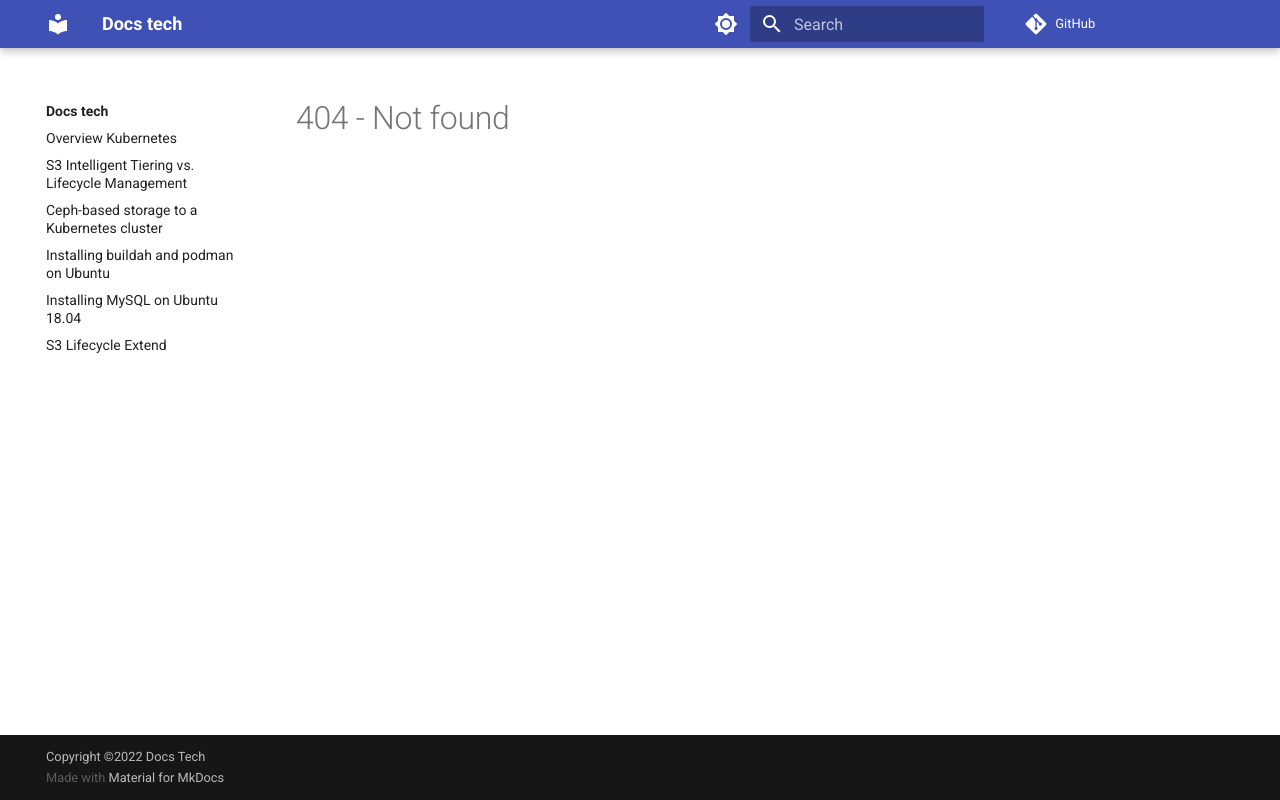
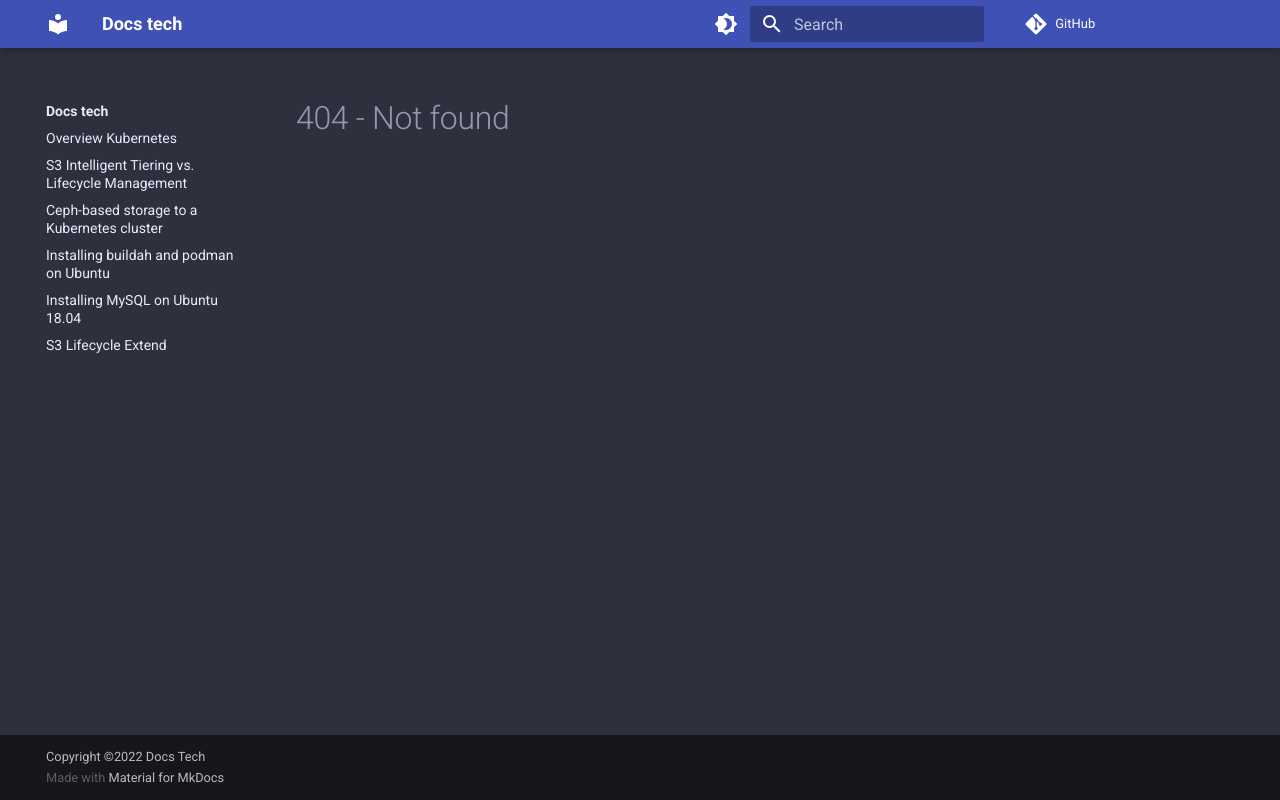
Before and after one commit to docstech/docstech.github.io, a plain HTML site: page 404.html in a window 1280 px wide. Both pictures are taken after a click on the label 726 px from the left and 24 px from the top of the page. Drawn offline with Linux system fonts and the light colour scheme; no server answers.

Commit message:
Deployed 2fefd33 with MkDocs version: 1.4.2

```diff
--- a/404.html
+++ b/404.html
@@ -110,8 +110,18 @@
 
           <input class="md-option" data-md-color-media="" data-md-color-scheme="default" data-md-color-primary="indigo" data-md-color-accent="indigo"  aria-label="Switch to dark mode"  type="radio" name="__palette" id="__palette_1">
 
-            <label class="md-header__button md-icon" title="Switch to dark mode" for="__palette_1" hidden>
+            <label class="md-header__button md-icon" title="Switch to dark mode" for="__palette_2" hidden>
               <svg xmlns="http://www.w3.org/2000/svg" viewBox="0 0 24 24"><path d="M12 8a4 4 0 0 0-4 4 4 4 0 0 0 4 4 4 4 0 0 0 4-4 4 4 0 0 0-4-4m0 10a6 6 0 0 1-6-6 6 6 0 0 1 6-6 6 6 0 0 1 6 6 6 6 0 0 1-6 6m8-9.31V4h-4.69L12 .69 8.69 4H4v4.69L.69 12 4 15.31V20h4.69L12 23.31 15.31 20H20v-4.69L23.31 12 20 8.69Z"/></svg>
+            </label>
+
+
+
+
+
+          <input class="md-option" data-md-color-media="" data-md-color-scheme="slate" data-md-color-primary="indigo" data-md-color-accent="indigo"  aria-label="Switch to light mode"  type="radio" name="__palette" id="__palette_2">
+
+            <label class="md-header__button md-icon" title="Switch to light mode" for="__palette_1" hidden>
+              <svg xmlns="http://www.w3.org/2000/svg" viewBox="0 0 24 24"><path d="M12 18c-.89 0-1.74-.2-2.5-.55C11.56 16.5 13 14.42 13 12c0-2.42-1.44-4.5-3.5-5.45C10.26 6.2 11.11 6 12 6a6 6 0 0 1 6 6 6 6 0 0 1-6 6m8-9.31V4h-4.69L12 .69 8.69 4H4v4.69L.69 12 4 15.31V20h4.69L12 23.31 15.31 20H20v-4.69L23.31 12 20 8.69Z"/></svg>
             </label>
 
 
```
Also changed, not shown: ceph-s3-intelligent-tiering-lifecycle-management/index.html (+11 -1 lines), cephbasedstoragetoakubernetescluster/index.html (+11 -1 lines), index.html (+11 -1 lines), installingbuildahandpodman/index.html (+11 -1 lines), installmysql/index.html (+11 -1 lines), s3lifecycleextend/index.html (+11 -1 lines), 1 other file.
